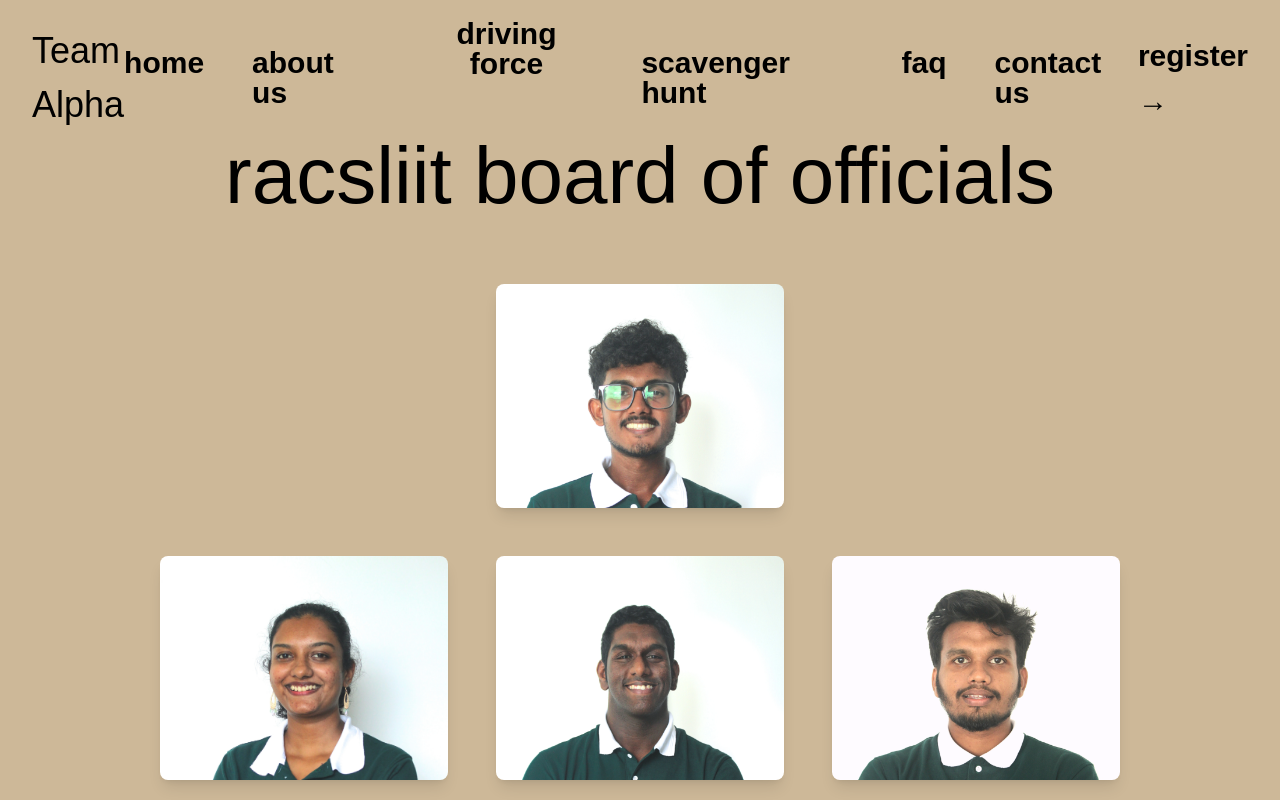
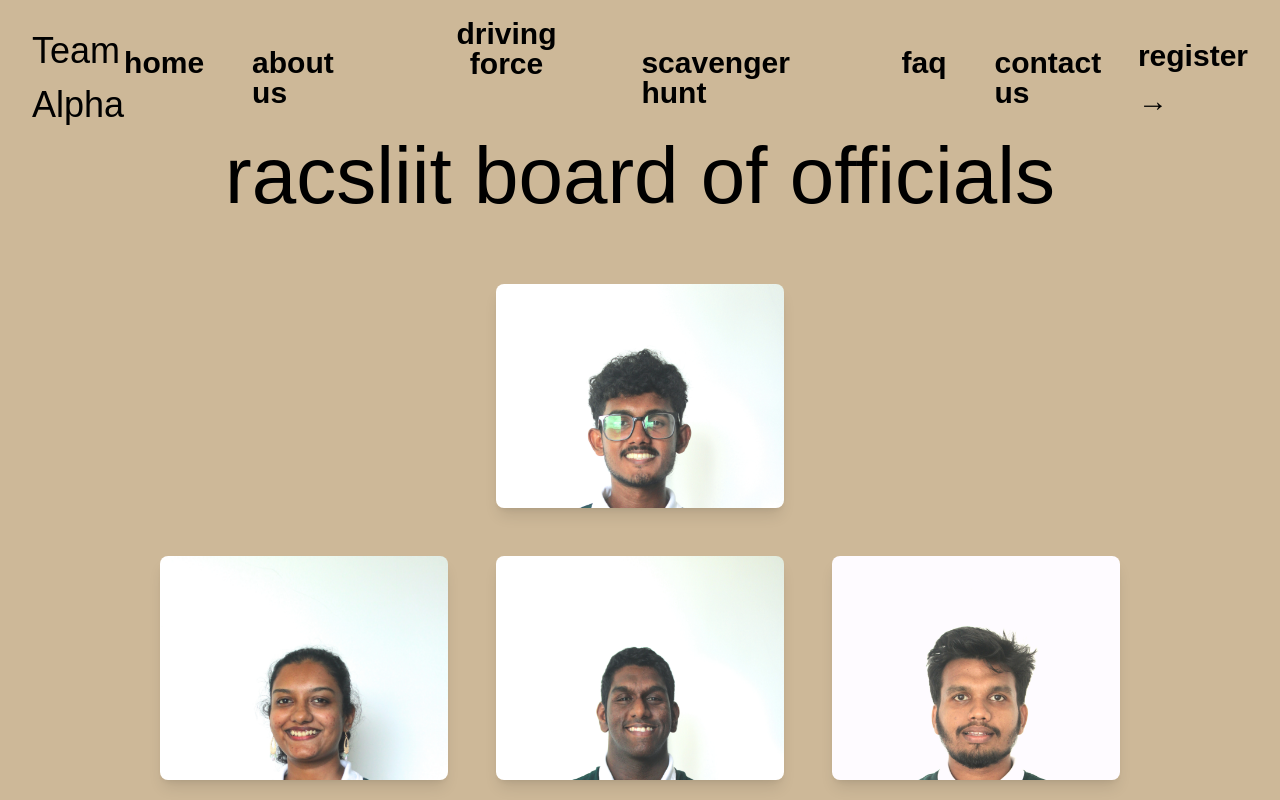
Before and after one commit to nadunwee/TeamAlpha, a React (Vite) app: page /board-of-officials in a window 1280 px wide. Shown: the top 800 px of the page. Built offline with nearby package versions, Linux system fonts and the light colour scheme; a web font is replaced by a local one.

Commit message:
lazy loading

```diff
--- a/package.json
+++ b/package.json
@@ -18,6 +18,7 @@
     "react": "^18.3.1",
     "react-dom": "^18.3.1",
     "react-intersection-observer": "^9.13.1",
+    "react-lazy-load-image-component": "^1.6.2",
     "react-router-dom": "^6.28.0",
     "swiper": "^11.1.15"
   },
--- a/src/components/DrivingForce/BoardOfOfficials.jsx
+++ b/src/components/DrivingForce/BoardOfOfficials.jsx
@@ -1,5 +1,11 @@
+import { useState, lazy, Suspense } from "react";
+import { LazyLoadImage } from "react-lazy-load-image-component";
+import "react-lazy-load-image-component/src/effects/blur.css";
 import { motion } from "framer-motion";
-import NavigationBar from "../NavigationBar";
+
+const NavigationBar = lazy(() => import("../NavigationBar"));
+const Footer = lazy(() => import("../Footer/Footer"));
+
 import jayodHeadshot from "../../assets/jayodHeadshot.webp";
 import manishaHeadshot from "../../assets/manishaHeadshot.webp";
 import yasithHeadshot from "../../assets/yasithHeadshot.webp";
@@ -29,9 +35,11 @@ import harithraHeadshot from "../../assets/harithraHeadshot.webp";
 import dasuniHeadshot from "../../assets/dasuniHeadshot.webp";
 import duwaragieHeadshot from "../../assets/duwaragieHeadshot.webp";
 import vimethHeadshot from "../../assets/vimethHeadshot.webp";
-import Footer from "../Footer/Footer";
 
 const BoardOfOfficials = () => {
+  const ITEMS_PER_PAGE = 29; // Number of items to show initially and per load
+  const [visibleItems, setVisibleItems] = useState(ITEMS_PER_PAGE);
+
   const categories = {
     president: [
       {
@@ -199,13 +207,20 @@ const BoardOfOfficials = () => {
     visible: { opacity: 1, scale: 1 },
   };
 
+  const handleLoadMore = () => {
+    setVisibleItems((prev) => prev + ITEMS_PER_PAGE);
+  };
+
   return (
     <>
       <div
         className="bg-cover bg-center py-12 sm:py-16 lg:py-24"
         style={{ backgroundColor: "#CDB898" }} // Replace with the actual image path
       >
-        <NavigationBar />
+        <Suspense fallback={<div>Loading Navigation Bar...</div>}>
+          <NavigationBar />
+        </Suspense>
+
         <div className="flex flex-col items-center gap-12 px-4 sm:px-8 lg:px-16">
           <p className="font-assassin text-[35px] lg:text-[80px] mt-[50px] sm:mt-[20px]">
             racsliit board of officials
@@ -221,18 +236,18 @@ const BoardOfOfficials = () => {
             >
               {/* People Cards */}
               <div className="flex flex-wrap justify-center gap-6 sm:gap-8 lg:gap-12">
-                {people.map((person) => (
+                {people.slice(0, visibleItems).map((person) => (
                   <motion.div
                     key={person.name}
                     className="group relative w-64 sm:w-72 h-40 sm:h-48 lg:h-56 rounded-lg overflow-hidden shadow-lg"
                     variants={itemVariants}
                   >
-                    {/* Image */}
-                    <img
+                    {/* Lazy-loaded Image */}
+                    <LazyLoadImage
                       src={person.image || person.imageUrl}
                       alt={person.name}
+                      effect="blur" // Adds blur effect while loading
                       className="w-full h-full object-cover"
-                      loading="lazy"
                     />
                     {/* Hover effect */}
                     <div className="absolute inset-0 bg-black bg-opacity-50 flex flex-col items-center justify-center opacity-0 group-hover:opacity-100 transition-opacity duration-300">
@@ -246,11 +261,24 @@ const BoardOfOfficials = () => {
                   </motion.div>
                 ))}
               </div>
+
+              {/* Load More Button */}
+              {visibleItems < people.length && (
+                <button
+                  onClick={handleLoadMore}
+                  className="mt-6 px-4 py-2 bg-black text-white rounded-md"
+                >
+                  Load More
+                </button>
+              )}
             </motion.div>
           ))}
         </div>
       </div>
-      <Footer />
+
+      <Suspense fallback={<div>Loading Footer...</div>}>
+        <Footer />
+      </Suspense>
     </>
   );
 };
```
Also changed, not shown: 1 other file (tests, documents, lock files or other folders).
